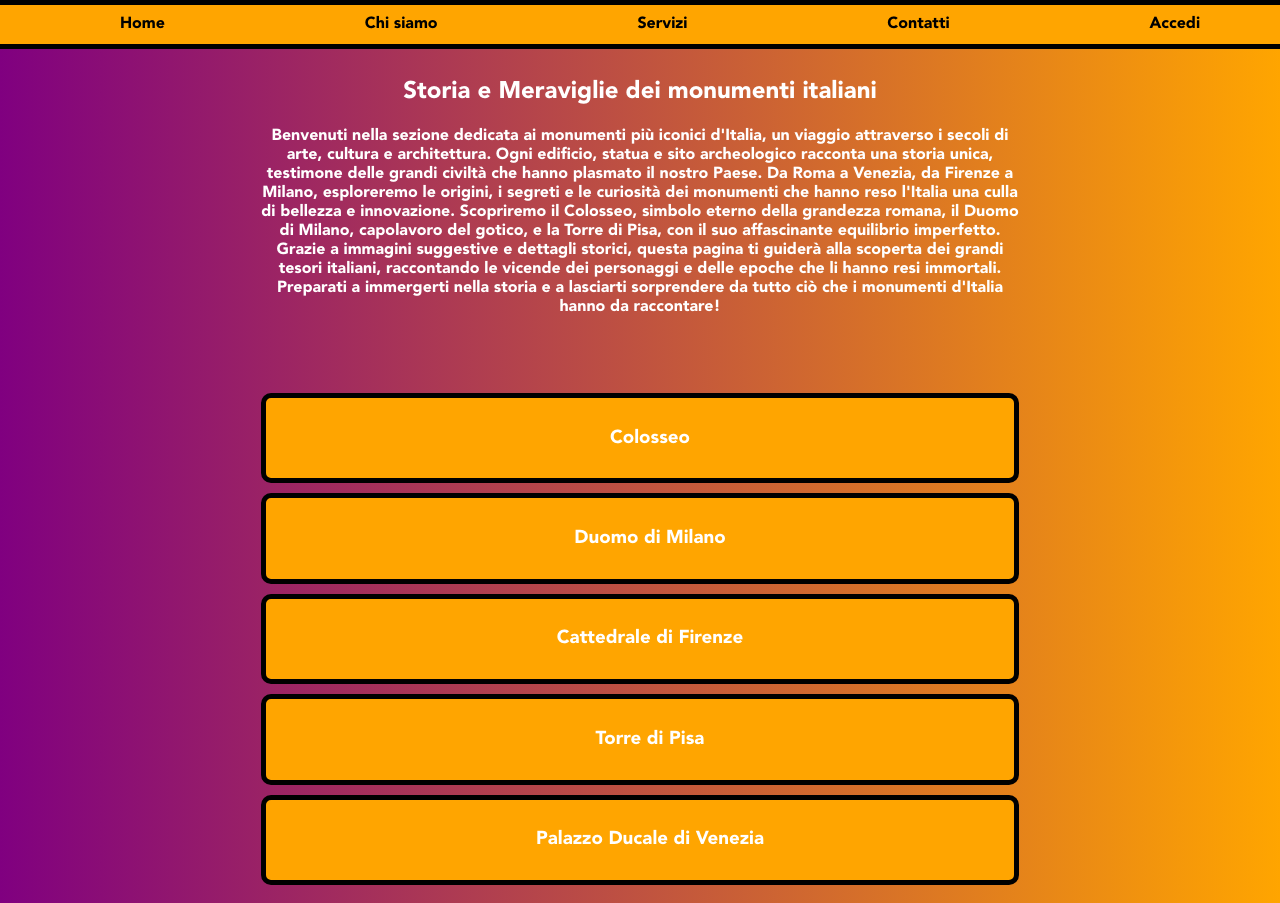
After one commit to TeoAG/progetto, a PHP site: page /Monumenti.html in a window 1280 px wide. The commit adds this page. Run offline with PHP 8.4, Linux system fonts and the light colour scheme.

Commit message:
Add files via upload

```diff
--- /dev/null
+++ b/Monumenti.html
@@ -0,0 +1,182 @@
+<!DOCTYPE html>
+<html>
+
+<head>
+    <link rel="stylesheet" href="stylesMonuments.css">
+    <title>Monumenti</title>
+    <link rel="icon" href="favicon.png" type="image/png">
+</head>
+
+<body>
+    <div class="struttura">
+        <nav class="navbar">
+            <ul class="navbar-list">
+                <li><a href="HomePage.html#home">Home</a></li>
+                <li><a href="HomePage.html#about">Chi siamo</a></li>
+                <li><a href="HomePage.html#services">Servizi</a></li>
+                <li><a href="HomePage.html#contact">Contatti</a></li>
+                <li><a href="Login.html">Accedi</a></li>
+            </ul>
+        </nav>
+        <div class="descrizione">
+            <p>
+            <h2>Storia e Meraviglie dei monumenti italiani</h2>
+            Benvenuti nella sezione dedicata ai monumenti più iconici d'Italia, un viaggio
+            attraverso i secoli di arte, cultura e architettura. Ogni edificio, statua e sito
+            archeologico racconta una storia unica, testimone delle grandi civiltà che hanno
+            plasmato il nostro Paese.
+            Da Roma a Venezia, da Firenze a Milano, esploreremo le origini, i segreti e le
+            curiosità dei monumenti che hanno reso l'Italia una culla di bellezza e
+            innovazione. Scopriremo il Colosseo, simbolo eterno della grandezza romana, il
+            Duomo di Milano, capolavoro del gotico, e la Torre di Pisa, con il suo
+            affascinante equilibrio imperfetto.
+            Grazie a immagini suggestive e dettagli storici, questa pagina ti guiderà alla
+            scoperta dei grandi tesori italiani, raccontando le vicende dei personaggi e
+            delle epoche che li hanno resi immortali.
+            Preparati a immergerti nella storia e a lasciarti sorprendere da tutto ciò che
+            i monumenti d'Italia hanno da raccontare!
+            </p>
+        </div>
+        <div class="dati">
+            <div class="monumento">
+                <input type="checkbox" id="colosseo">
+                <label for="colosseo">
+                    <h3>Colosseo</h3>
+                </label>
+                <div class="description">
+                    <div class="testo">
+                        Il Colosseo, noto anche come Anfiteatro Flavio, è uno dei monumenti più
+                        iconici di Roma e dell'intera civiltà romana. Costruito tra il 70 e il
+                        80 d.C. sotto gli imperatori Vespasiano e Tito, era destinato a
+                        ospitare spettacoli pubblici come combattimenti tra gladiatori,
+                        cacce di animali e rappresentazioni teatrali.<br>
+
+                        <h3>Descrizione</h3>
+                        Il Colosseo è un enorme anfiteatro ellittico con una capacità stimata tra 50.000 e 87.000
+                        spettatori. La sua struttura è composta da quattro livelli di arcate, con un sofisticato sistema
+                        di
+                        accessi che permetteva un rapido afflusso e deflusso del pubblico. L'arena centrale era
+                        circondata
+                        da un complesso sotterraneo di corridoi e stanze, utilizzati per ospitare gladiatori e animali
+                        prima
+                        degli spettacoli.<br>
+
+                        <h3>Storia</h3>
+                        Dopo la caduta dell'Impero Romano, il Colosseo subì danni a causa di terremoti e saccheggi. Nel
+                        Medioevo fu utilizzato come fortezza e, successivamente, come cava di materiali per altre
+                        costruzioni. Solo nel XIX secolo iniziarono i primi restauri per preservarlo.
+
+                        Oggi il Colosseo è uno dei siti archeologici più visitati al mondo e fa parte del Patrimonio
+                        dell'Umanità UNESCO. Nel 2007 è stato incluso tra le Nuove Sette Meraviglie del Mondo.<br>
+
+                    </div>
+                    <div>
+                        <img src="colosseo.png" height="auto" width="100%">
+                    </div>
+                </div>
+            </div>
+            <div class="monumento">
+                <input type="checkbox" id="DuomoDiMilano">
+                <label for="DuomoDiMilano">
+                    <h3>Duomo di Milano</h3>
+                </label>
+                <div class="description">
+                    Situato nel cuore di Milano, il Duomo è una delle cattedrali gotiche più imponenti d'Europa. La sua
+                    struttura maestosa e la famosa Madonnina dorata che svetta sulla guglia più alta lo rendono un
+                    simbolo della città.<br>
+
+                    <h3>Descrizione</h3>
+                    L'edificio presenta cinque navate con alti pilastri e vetrate istoriate che illuminano l'interno. La
+                    sua struttura in marmo di Candoglia è decorata con oltre 3.400 statue, inclusi gargoyle e figure
+                    sacre. Dall'alto della terrazza panoramica, è possibile godere di una vista spettacolare su Milano.
+
+                    <h3>Storia</h3>
+                    La costruzione iniziò nel 1386 sotto Gian Galeazzo Visconti, coinvolgendo numerosi architetti e
+                    artisti nel corso dei secoli. La facciata, completata solo nel XX secolo, è il risultato di un lungo
+                    processo di restauro e ampliamento. Ancora oggi, la Veneranda Fabbrica del Duomo si occupa della sua
+                    manutenzione.
+                </div>
+            </div>
+            <div class="monumento">
+                <input type="checkbox" id="DuomoDiFirenze">
+                <label for="DuomoDiFirenze">
+                    <h3>Cattedrale di Firenze</h3>
+                </label>
+                <div class="description">
+                    Il Duomo di Firenze, ufficialmente chiamato Cattedrale di Santa Maria del Fiore, è uno dei
+                    capolavori dell'architettura gotica e rinascimentale italiana. Situato nel cuore di Firenze, è
+                    famoso per la sua imponente cupola progettata da Filippo Brunelleschi, che è ancora oggi la più
+                    grande cupola in muratura mai costruita.<br>
+
+                    <h3>Descrizione</h3>
+                    Facciata: Realizzata in marmo bianco di Carrara, verde di Prato e rosso di Siena, la facciata
+                    attuale è di epoca moderna, completata nel 1887 da Emilio De Fabris.
+
+                    Cupola: Ha un diametro di 45 metri e un'altezza interna di 100 metri. È decorata con affreschi di
+                    Giorgio Vasari e Federico Zuccari, che coprono una superficie di 3600 m².
+
+                    Campanile di Giotto: Alto 85 metri, fu progettato da Giotto nel 1334 e completato da Andrea Pisano e
+                    Francesco Talenti.
+
+                    <h3>Storia</h3>
+                    La costruzione del Duomo iniziò nel 1296 sotto la direzione di Arnolfo di Cambio, ma subì diverse
+                    interruzioni e riprese nel corso dei secoli. Nel 1412, la cattedrale fu dedicata a Santa Maria del
+                    Fiore, in riferimento al giglio, simbolo di Firenze. La cupola fu completata nel 1436 da
+                    Brunelleschi, un'opera rivoluzionaria che sfidò le tecniche costruttive dell'epoca.<br>
+
+                    Oggi il Duomo è uno dei monumenti più visitati d'Italia e rappresenta un simbolo della grandezza
+                    artistica e culturale di Firenze.
+                </div>
+            </div>
+            <div class="monumento">
+                <input type="checkbox" id="TorreDiPisa">
+                <label for="TorreDiPisa">
+                    <h3>Torre di Pisa</h3>
+                </label>
+                <div class="description">
+                    La Torre di Pisa è uno dei monumenti più iconici d'Italia, famosa per la sua caratteristica
+                    inclinazione. Situata nella Piazza del Duomo, è il campanile della Cattedrale di Santa Maria Assunta
+                    e rappresenta un simbolo della città e dell'architettura medievale.<br>
+
+                    <h3>Descrizione</h3>
+                    Alta 57 metri, la Torre di Pisa è composta da sei piani di loggette con colonne in marmo
+                    bianco. La sua inclinazione attuale è di 3,97° rispetto all'asse verticale, dovuta al cedimento del
+                    terreno sottostante. Il suo interno ospita una scala a chiocciola che conduce alla cima, da cui si
+                    può godere di una vista panoramica sulla città.
+
+                    <h3>Storia</h3>
+                    La costruzione iniziò nel 1173, ma già durante i primi anni il terreno instabile causò un cedimento,
+                    dando origine alla sua inclinazione. I lavori furono interrotti più volte e ripresero nel 1275 sotto
+                    la guida di Giovanni di Simone e Giovanni Pisano, che cercarono di correggere la pendenza. La torre
+                    fu completata nel 1372 con l'aggiunta della cella campanaria.
+                </div>
+            </div>
+            <div class="monumento">
+                <input type="checkbox" id="PalazzoDucaleDiVenezia">
+                <label for="PalazzoDucaleDiVenezia">
+                    <h3>Palazzo Ducale di Venezia</h3>
+                </label>
+                <div class="description">
+                    Il Palazzo Ducale è uno dei simboli di Venezia e un capolavoro dell'architettura gotica veneziana.
+                    Situato in Piazza San Marco, è stato per secoli il centro del potere politico della Serenissima
+                    Repubblica di Venezia.<br>
+
+                    <h3>Descrizione</h3>
+                    Il palazzo è caratterizzato da una struttura elegante e imponente, con un porticato gotico al piano
+                    terra e una serie di logge traforate che sorreggono la massiccia mole superiore. Al suo interno si
+                    trovano sale decorate con opere di Tintoretto, Veronese e Tiziano, tra cui la Sala del Maggior
+                    Consiglio, una delle più grandi d'Europa. Il Palazzo è collegato alle Prigioni Nuove tramite il
+                    celebre Ponte dei Sospiri.
+
+                    <h3>Storia</h3>
+                    Le sue origini risalgono al IX secolo, quando il doge Angelo Partecipazio trasferì la sede del
+                    governo a Rivoalto. Nel corso dei secoli, il palazzo subì numerosi incendi e ricostruzioni,
+                    assumendo la forma attuale tra il XIV e il XVI secolo. Fu la residenza del doge e ospitò le
+                    magistrature veneziane fino alla caduta della Repubblica nel 1797.
+                </div>
+            </div>
+        </div>
+    </div>
+</body>
+
+</html>
--- /dev/null
+++ b/stylesMonuments.css
@@ -0,0 +1,105 @@
+@font-face {
+    font-family: circular;
+    src: url(Fonts/AvenirLTStd-Black.otf);
+}
+
+body {
+    font-family: 'circular';
+    background: linear-gradient(90deg, purple, orange);
+}
+
+.struttura {
+    display: grid;
+    grid-template-rows: auto auto;
+}
+
+.descrizione {
+    text-align: center;
+    margin: 50px 20% 0px 20%;
+    color: white;
+}
+
+.monumento {
+    background-color: orange;
+    border-radius: 10px;
+    margin: 10px 20%;
+    cursor: pointer;
+    position: relative;
+    border: 5px solid black;
+}
+
+.description {
+    display: none;
+    background-image: url(mattoni.png);
+    background-size: cover;
+    background-repeat: no-repeat;
+    border-radius: 5px;
+    margin-top: 5px;
+    border-radius: 0px 0px 10px 10px;
+    height: auto;
+}
+
+.description .testo {
+    padding: 10px;
+}
+
+input[type="checkbox"] {
+    display: none;
+}
+
+input[type="checkbox"]:checked~.description {
+    display: block;
+}
+
+label {
+    display: block;
+    width: 100%;
+    padding: 10px;
+    cursor: pointer;
+}
+
+label h3 {
+    text-align: center;
+    color: white;
+}
+
+.dati {
+    margin-top: 50px;
+}
+
+.navbar {
+    background-color: orange;
+    padding: 10px 20px;
+    position: fixed;
+    left: 0;
+    top: 0;
+    width: 100%;
+    z-index: 10;
+    border-top: 5px solid black;
+    border-bottom: 5px solid black;
+}
+
+.navbar-list {
+    list-style-type: none;
+    margin: 0;
+    padding: 0;
+    display: flex;
+    justify-content: space-around;
+}
+
+.navbar-list li {
+    display: inline;
+}
+
+.navbar-list a {
+    text-decoration: none;
+    color: black;
+    padding: 10px 20px;
+    border-radius: 5px;
+    transition: 0.3s;
+}
+
+.navbar-list a:hover {
+    background-color: purple;
+    color: white;
+}
```
Also changed, not shown: HomePage.html (+45 -14 lines), Prenotazioni.html (added, +35 -0 lines), SignUp.html (+0 -7 lines), styles.css (+71 -5 lines), stylesAccess.css (+15 -3 lines), Logo.png, Sfondo.png (added), mattoni.png (added).
